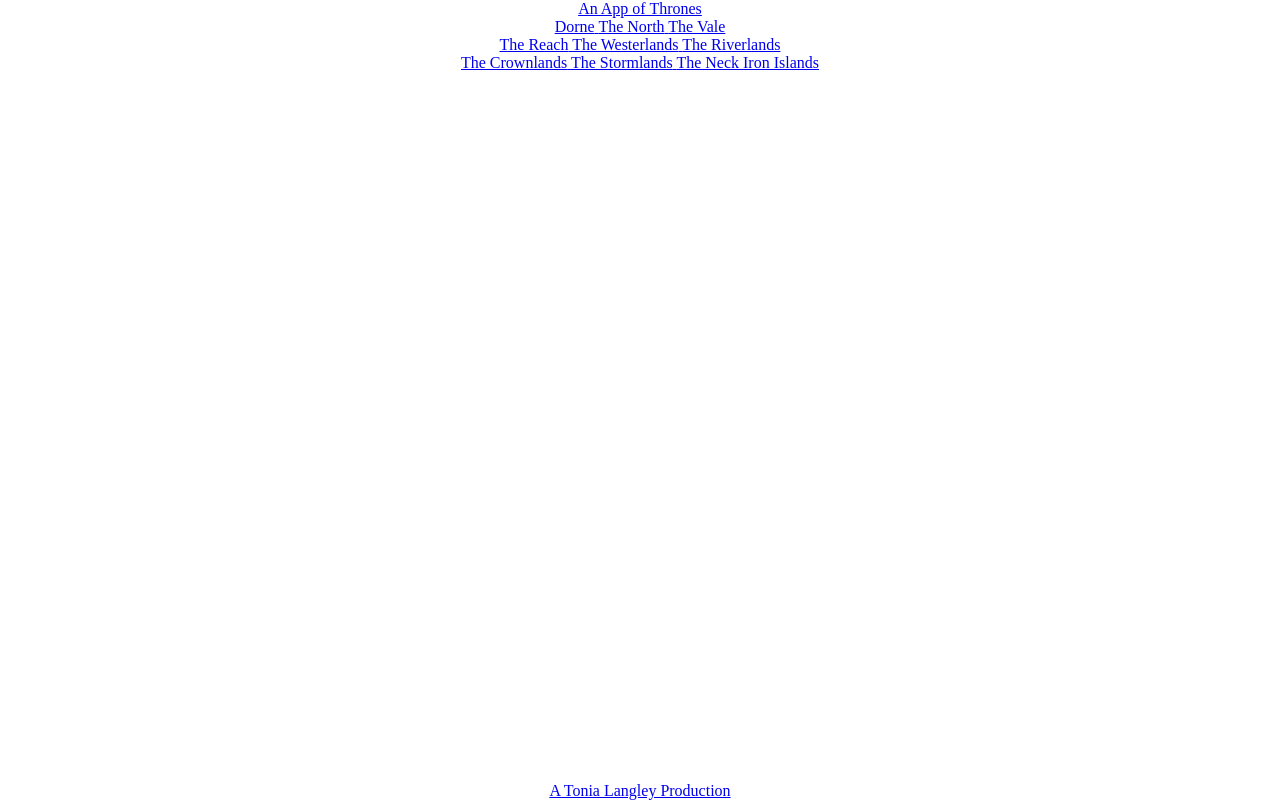
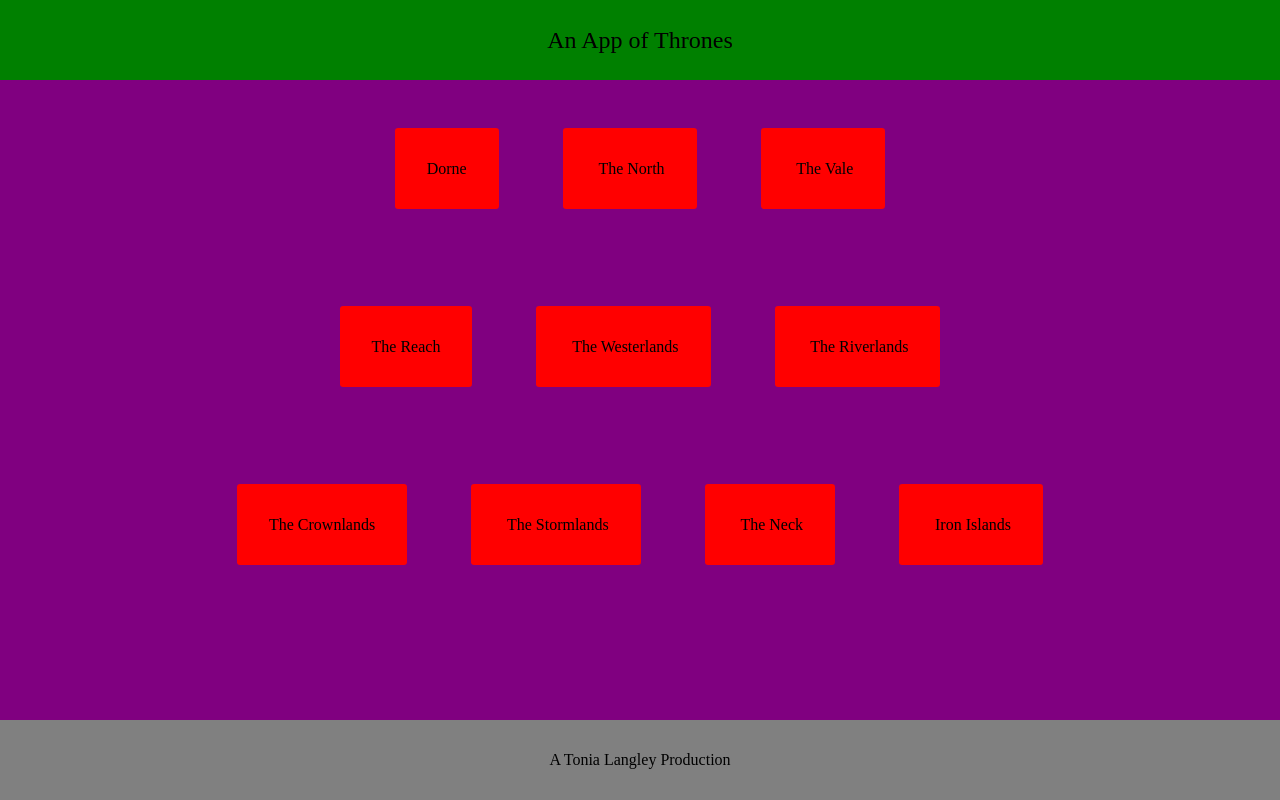
Before and after one commit to tvcrawley/an-app-of-thrones, a React (Create React App) app: page /#/ in a window 1280 px wide. Built offline with nearby package versions, Linux system fonts and the light colour scheme; no server answers.

Commit message:
Add base styles
- Layout content correctly
- Apply margin and padding
- Adjust text styling
- Add test colors

```diff
--- a/src/App.css
+++ b/src/App.css
@@ -1,4 +1,4 @@
 .App {
   height: 100%;
-  text-align: center;
+  background-color: purple;
 }
--- a/src/layout/Footer.css
+++ b/src/layout/Footer.css
@@ -2,4 +2,14 @@ footer {
     bottom: 0;
     position: absolute;
     width: 100%;
+    background-color: gray;
+    display: flex;
+    justify-content: center;
+    align-items: center;
+    height: 5rem;
 }
+
+footer a {
+    text-decoration: none;
+    color: black;
+}
--- a/src/layout/Header.css
+++ b/src/layout/Header.css
@@ -0,0 +1,13 @@
+header {
+    background-color: green;
+    height: 5rem;
+    display: flex;
+    align-items: center;
+    justify-content: center;
+}
+
+header a {
+    text-decoration: none;
+    color: black;
+    font-size: 1.5rem;
+}
--- /dev/null
+++ b/src/regions/Regions.css
@@ -0,0 +1,23 @@
+.Regions.container {
+    display: flex;
+    flex-direction: column;
+    justify-content: center;
+    align-items: center;
+}
+
+.Regions .row {
+    margin: 3rem 0;
+    padding: 2rem;
+}
+
+.Regions span {
+    border-radius: .2em;
+    margin: 0 2rem;
+    padding: 2rem;
+    background-color: red;
+}
+
+.Regions span a {
+    color: black;
+    text-decoration: none;
+}
--- a/src/regions/Regions.js
+++ b/src/regions/Regions.js
@@ -3,7 +3,7 @@ import { Link } from 'react-router-dom'
 import Container from 'react-bootstrap/Container'
 import Row from 'react-bootstrap/Row'
 import Col from 'react-bootstrap/Col'
-// import './Regions.css'
+import './Regions.css'
 
 // component: container for regions so view can switch from
 // `Regions` component to `Region` component
```
